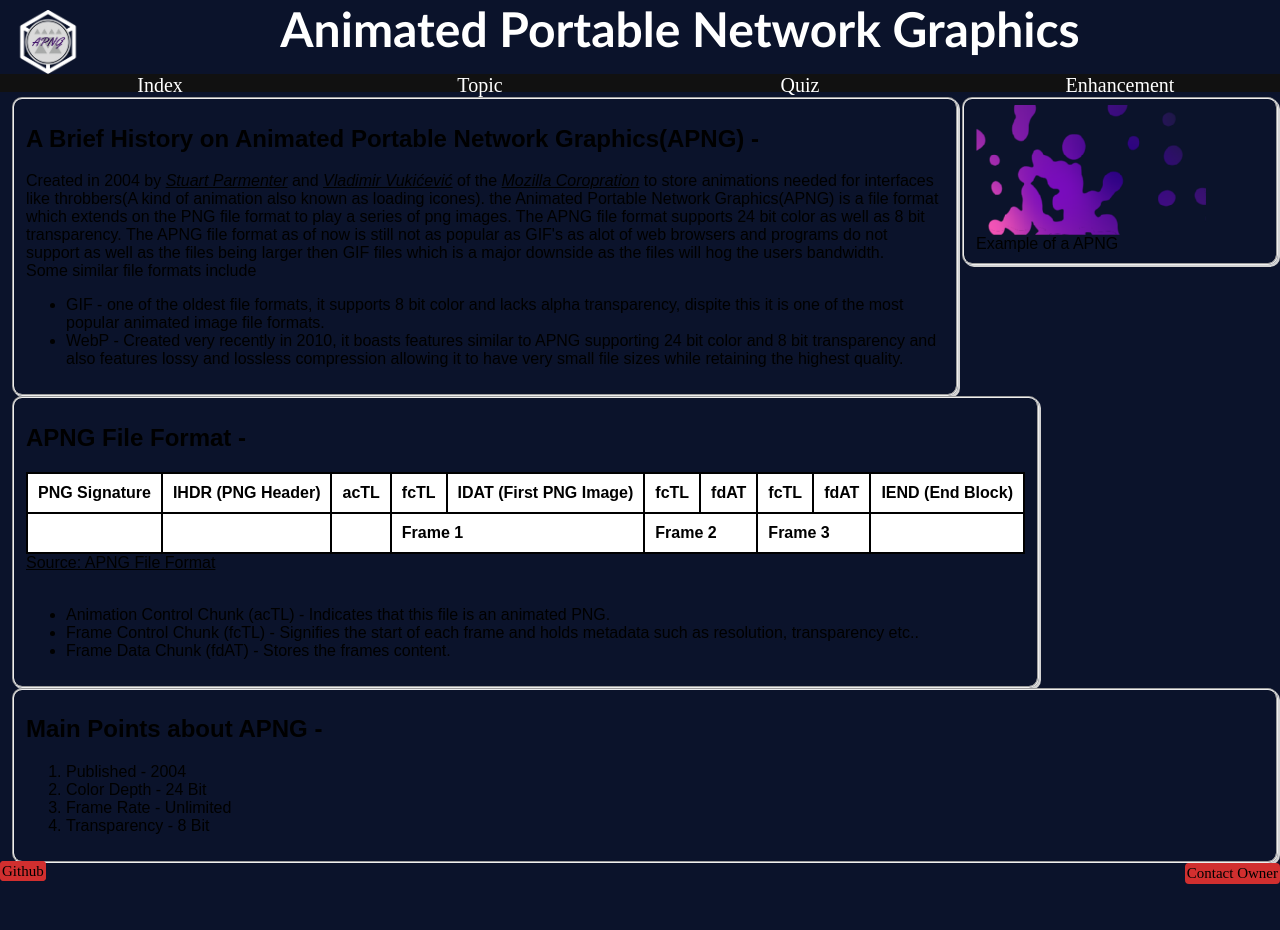
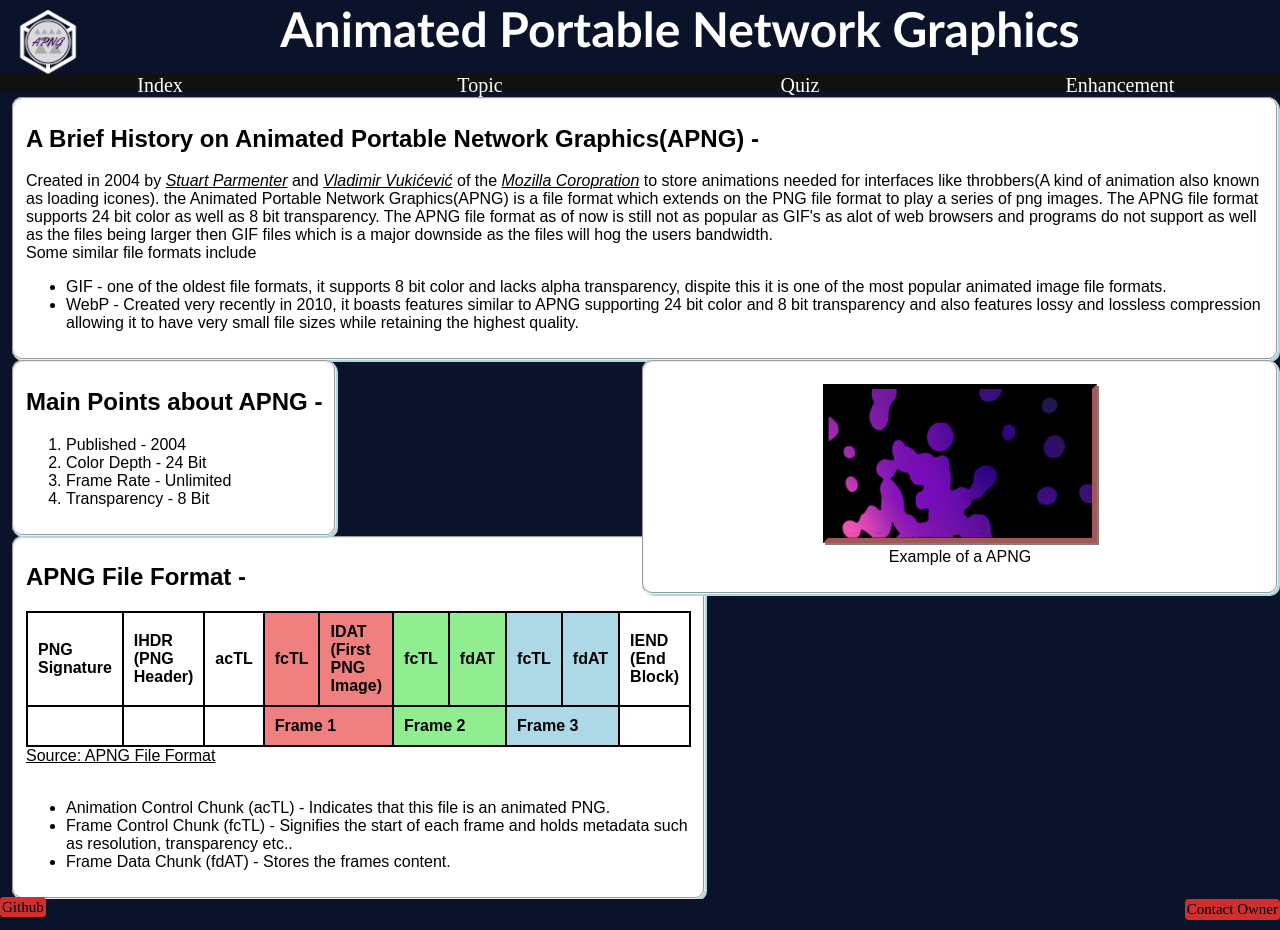
Before and after one commit to TharinS/EN-Four-Oh-Nine, a PHP site: page /html/topic.html in a window 1280 px wide. Before the commit the page ends 884 px from the top, so only its background shows below. Run offline with PHP 8.4, Linux system fonts and the light colour scheme.

Commit message:
made changes to the body

```diff
--- a/html/topic.html
+++ b/html/topic.html
@@ -43,21 +43,21 @@
                         <td class="table-border font-general">PNG Signature</td>
                         <td class="table-border font-general">IHDR (PNG Header)</td>
                         <td class="table-border font-general">acTL</td>
-                        <td class="table-border font-general">fcTL</td>
-                        <td class="table-border font-general">IDAT (First PNG Image)</td>
-                        <td class="table-border font-general">fcTL</td>
-                        <td class="table-border font-general">fdAT</td>
-                        <td class="table-border font-general">fcTL</td>
-                        <td class="table-border font-general">fdAT</td>
+                        <td class="table-border font-general color-r">fcTL</td>
+                        <td class="table-border font-general color-r">IDAT (First PNG Image)</td>
+                        <td class="table-border font-general color-g">fcTL</td>
+                        <td class="table-border font-general color-g">fdAT</td>
+                        <td class="table-border font-general color-b">fcTL</td>
+                        <td class="table-border font-general color-b">fdAT</td>
                         <td class="table-border font-general">IEND (End Block)</td>
                     </tr>
                     <tr>
                         <td class="table-border font-general"></td>
                         <td class="table-border font-general"></td>
                         <td class="table-border font-general"></td>
-                        <td class="table-border font-general" colspan="2">Frame 1</td>
-                        <td class="table-border font-general" colspan="2">Frame 2</td>
-                        <td class="table-border font-general" colspan="2">Frame 3</td>
+                        <td class="table-border font-general color-r" colspan="2">Frame 1</td>
+                        <td class="table-border font-general color-g" colspan="2">Frame 2</td>
+                        <td class="table-border font-general color-b" colspan="2">Frame 3</td>
                         <td class="table-border font-general"></td>
                     </tr>
                 </table>
@@ -85,10 +85,12 @@
 
         </section>
         <section class="grid-item6">
-            <fieldset class="fieldset-settings"><img class="image" src="../styles/Images/animated.png" alt="Lava lamp animation">
-                <figcaption class="font-general caption">
-                    Example of a APNG
-                </figcaption>
+            <fieldset class="fieldset-settings">
+                <figure><img class="image" src="../styles/Images/animated.png" alt="Lava lamp animation">
+                    <figcaption class="font-general caption">
+                        Example of a APNG
+                    </figcaption>
+                </figure>
             </fieldset>
         </section>
         <footer class="grid-item7 footer"><a class="git-button" href="https://github.com/TharinS/EN-Four-Oh-Nine">Github</a><a class="owner-button" href="mailto:103166002@student.swin.edu.au">Contact Owner</a></footer>
--- a/styles/style.css
+++ b/styles/style.css
@@ -11,7 +11,7 @@ body {
 }
 
 
-/* Footer Buttons  */
+/* Footer Buttons Start */
 
 .owner-button {
     border: 2px solid rgb(209, 47, 47);
@@ -40,11 +40,12 @@ body {
 }
 
 
-/* Footer Buttons */
+/* Footer Buttons End */
 
 .fieldset-settings {
     border-radius: 10px;
-    box-shadow: 2px 2px lightgrey;
+    box-shadow: 2px 2px lightblue;
+    background-color: white;
 }
 
 .banner-settings {
@@ -64,6 +65,10 @@ span {
     padding-right: 20px;
 }
 
+.caption {
+    text-align: center;
+}
+
 .footer {
     font-size: small;
     background-color: #0B132B;
@@ -74,9 +79,13 @@ span {
 
 .image {
     display: block;
-    margin-top: auto;
-    margin-bottom: auto;
-    width: 80%;
+    width: 50%;
+    border: 5px inset #4E2A2A;
+    box-shadow: 2px 2px gray;
+    margin-left: auto;
+    margin-right: auto;
+    margin-bottom: 5px;
+    background-color: black;
 }
 
 .title {
@@ -87,6 +96,9 @@ span {
     color: white !important;
 }
 
+
+/* Table Start */
+
 .table-border {
     border: 2px solid black;
     border-collapse: collapse;
@@ -94,6 +106,21 @@ span {
     font-weight: bold;
     background-color: white;
 }
+
+.color-r {
+    background-color: lightcoral;
+}
+
+.color-g {
+    background-color: lightgreen;
+}
+
+.color-b {
+    background-color: lightblue;
+}
+
+
+/* Table End */
 
 .logo {
     max-width: 5%;
@@ -105,7 +132,7 @@ span {
 }
 
 
-/* Menu Button Settings */
+/* Menu Button Settings Start */
 
 .button {
     color: white;
@@ -123,7 +150,7 @@ span {
 }
 
 
-/* Menu Button Settings */
+/* Menu Button Settings End */
 
 
 /* CSS Grid Start */
@@ -132,7 +159,7 @@ span {
     display: grid;
     height: 100vh;
     grid-template-columns: repeat(4, 1fr);
-    grid-template-areas: "banner banner banner banner" "button1 button2 button3 button4" "content1 content1 content1 image" "content2 content2 content2 content2" "content3 content3 content3 content3" "footer footer footer footer";
+    grid-template-areas: "banner banner banner banner" "button1 button2 button3 button4" "content1 content1 content1 content1" "content2 content2 image image" "content3 content3 image image" "footer footer footer footer";
 }
 
 .grid-banner {
@@ -162,13 +189,13 @@ span {
 }
 
 .grid-item4 {
-    grid-area: content2;
-    width: max-content;
+    grid-area: content3;
     padding-left: 10px;
 }
 
 .grid-item5 {
-    grid-area: content3;
+    grid-area: content2;
+    width: max-content;
     padding-left: 10px;
 }
 
```
